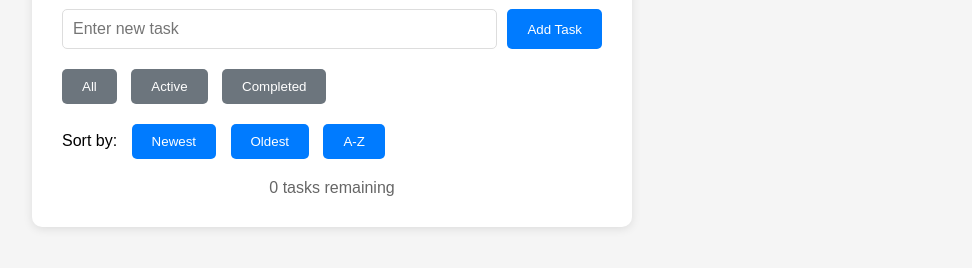
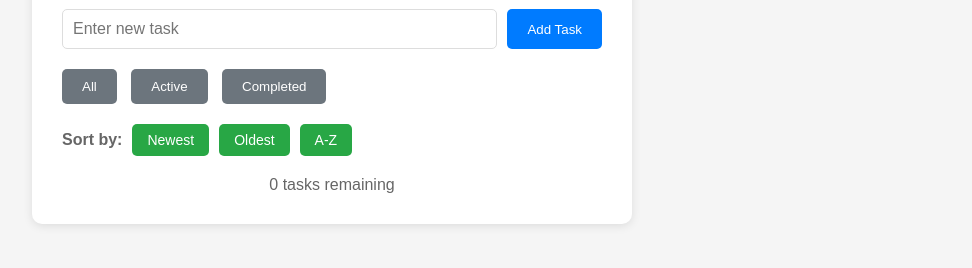
Before and after one commit to neonspectre05/Task-Manager, a plain HTML site: page index.html in a window 1280 px wide. Shown: the part 108-376 px from the top of the page, without its empty margins (308-1280 px from the left). Drawn offline with Linux system fonts and the light colour scheme.

Commit message:
Update style.css

```diff
--- a/style.css
+++ b/style.css
@@ -61,6 +61,46 @@ button:hover {
     margin-left: 0;
     background: #6c757d;
 }
+
+.sort-buttons {
+    margin-bottom: 20px;
+    display: flex;
+    align-items: center;
+    gap: 10px;
+}
+
+.sort-buttons span {
+    color: #666;
+    font-weight: bold;
+}
+
+.sort-buttons button {
+    background: #28a745;
+    margin-left: 0;
+    padding: 8px 15px;
+    font-size: 14px;
+}
+
+.sort-buttons button:hover {
+    background: #218838;
+}
+
+.sort-buttons button.active {
+    background: #155724;
+}
+
+.dark-theme .sort-buttons span {
+    color: #ccc;
+}
+
+.dark-theme .sort-buttons button {
+    background: #28a745;
+}
+
+.dark-theme .sort-buttons button:hover {
+    background: #218838;
+}
+
 
 #taskList {
     list-style: none;
```
